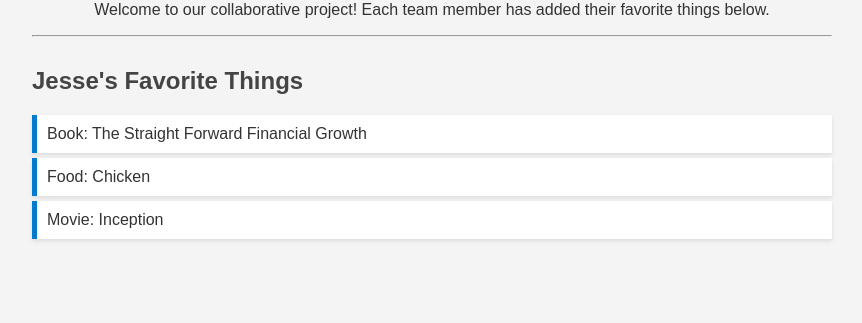
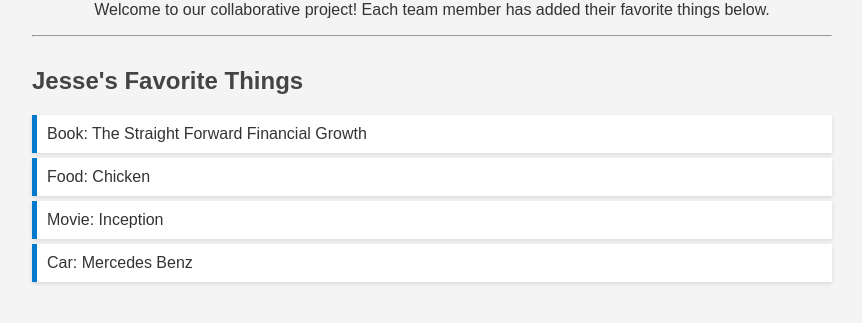
Before and after one commit to KiziriJesse/Tech-Tribe-Github-collab, a plain HTML site: page index.html in a window 1280 px wide. Shown: the part 99-422 px from the top of the page, without its empty margins (208-1070 px from the left). Drawn offline with Linux system fonts and the light colour scheme.

Commit message:
Add favourite car

```diff
--- a/index.html
+++ b/index.html
@@ -52,6 +52,8 @@
     <li> Book: The Straight Forward Financial Growth</li>
     <li> Food: Chicken</li>
     <li> Movie: Inception</li>
+    <li>Car: Mercedes Benz</li>
+
   </ul>
 
 
```
